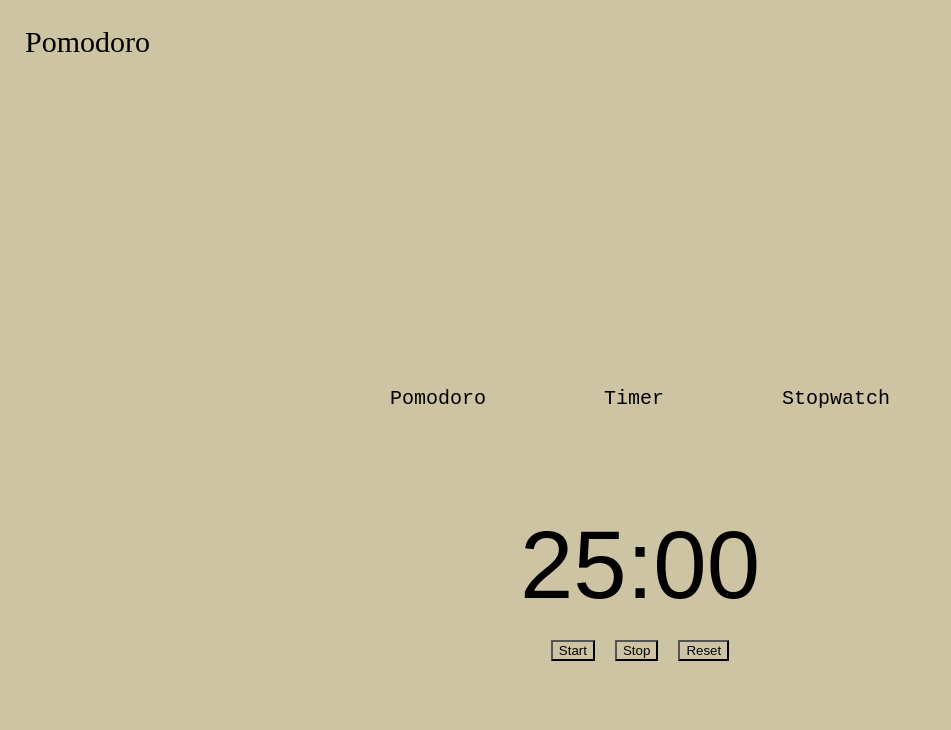
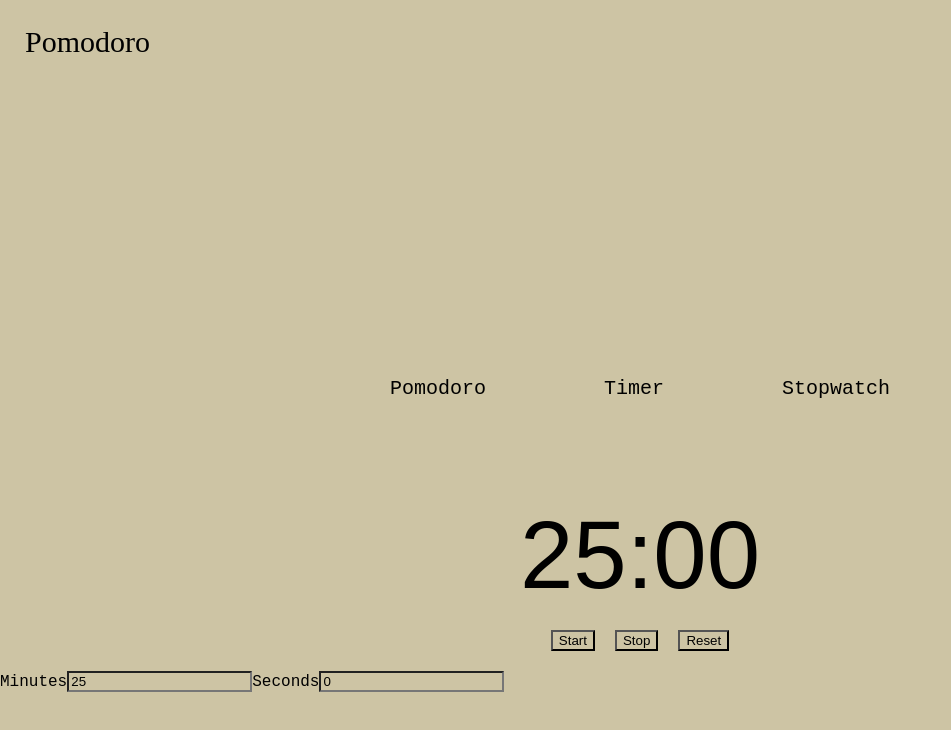
Before and after one commit to Jadynco/pomo, a React (Create React App) app: page /timer in a window 1280 px wide. Shown: the top 730 px of the page, without its empty margins (0-951 px from the left). Built offline with nearby package versions, Linux system fonts and the light colour scheme.

Commit message:
set timer

```diff
--- /dev/null
+++ b/src/setModal.jsx
@@ -0,0 +1,27 @@
+import React, { useState, useEffect } from "react";
+export default function SetModal(){
+const[inputMinutes, setInputMinutes] = useState(25);
+const[inputSeconds, setInputSeconds] = useState(0);
+
+return(
+    <div>
+      <label>
+        Minutes
+        <input
+            type="number"
+            value={inputMinutes}
+            onChange={(e) => setInputMinutes(e.target.value)}
+
+        ></input>
+        <label>
+            Seconds
+            <input
+                type="number"
+                value={inputSeconds}
+                onChange={(e) => setInputSeconds(e.target.value)}
+            ></input>
+        </label>
+      </label>
+    </div>
+)
+}
--- a/src/timer.jsx
+++ b/src/timer.jsx
@@ -1,4 +1,6 @@
 import React, { useState, useEffect } from "react";
+import SetModal from "./setModal"
+
 export default function Timer (){
    const [minutes, setMinutes] = useState(25);
    const [seconds, setSeconds] = useState(0);
@@ -39,6 +41,9 @@ export default function Timer (){
           setMinutes(25);
         }}>Reset</button>
    </div>
+   <div className= "modal">
+      <SetModal></SetModal>
+   </div>
 </div>
 
 
```
